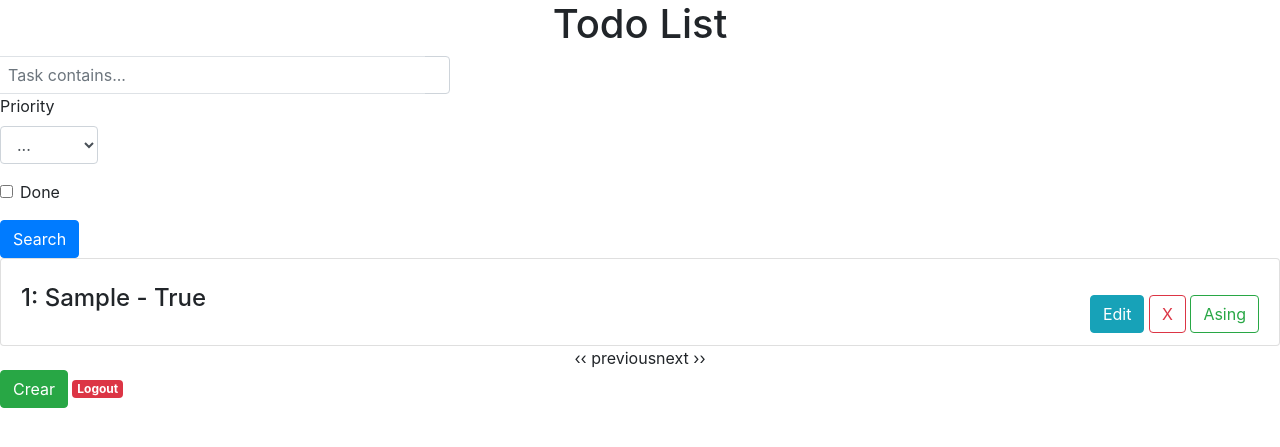
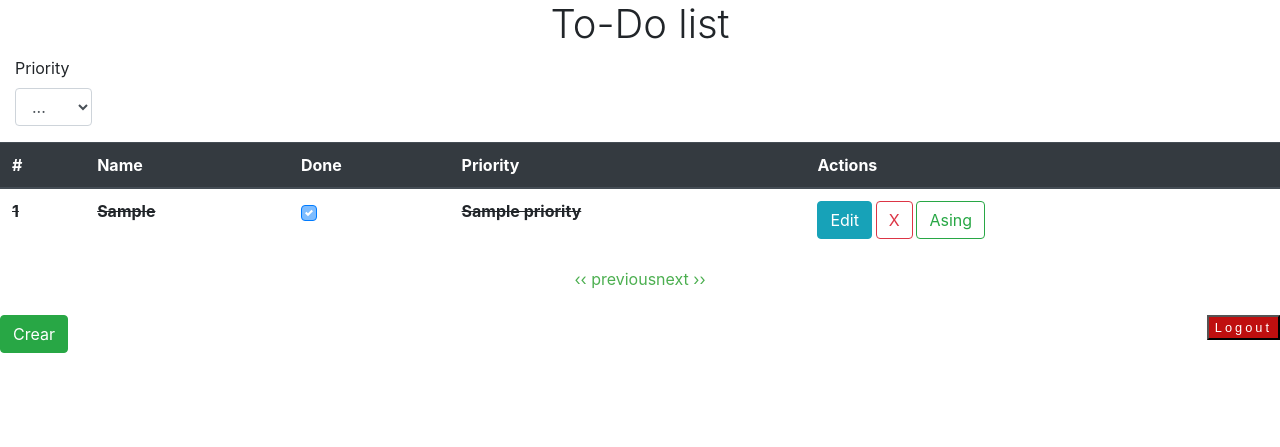
Before and after one commit to aramis-eb/todolist, a Django app: page / in a window 1280 px wide. Shown: the top 447 px of the page. Run offline with Django 3.2, Linux system fonts and the light colour scheme; a user stored in the database is signed in; tables that the repository leaves empty hold one stand-in row (values such as "Sample post"); lists and menus that the app fills with data are empty; some libraries are stand-ins or nearby versions.

Commit message:
make it better

```diff
--- /dev/null
+++ b/static/todolist/css/pagination.css
@@ -0,0 +1,10 @@
+.pagination {
+    justify-content: center;
+    color: #4CAF50;
+
+  }
+  .pagination a {
+    border-radius: 5px;
+    color: black;
+    text-decoration: none;
+  }
--- /dev/null
+++ b/static/todolist/css/todo_list/todo_list.css
@@ -0,0 +1,23 @@
+h1 {
+    text-align: center;
+    font-weight: 300;
+  }
+  table {
+    border-collapse: collapse;
+    table-layout: auto;
+    width: 30%;
+  }
+
+  table, th, td {
+    border: 1px transparent black;
+  }
+.Logout{
+    font-size: .8em;
+    font-family: 'Oswald', sans-serif;
+    bottom: -4px;
+    overflow: hidden;
+    letter-spacing: 3px;
+    background-color: rgb(191, 15, 15);
+    color: white;
+    float: right;
+}
--- a/templates/_pagination.html
+++ b/templates/_pagination.html
@@ -1,7 +1,8 @@
 {% load i18n %}
 {% load bootstrap4 %}
-{% bootstrap_css %}
-<div class="pagination justify-content-center">
+{% load static %}
+<link rel="stylesheet" type="text/css" href="{% static 'todolist/css/pagination.css' %}">
+<div class="pagination ">
     {% if page_obj.has_previous %}
         <a href="?{{ page_obj.previous_page_number.querystring }}" class="prev">&lsaquo;&lsaquo; {% trans "previous" %}</a>
     {% else %}
--- a/templates/todolist_app/todo_form.html
+++ b/templates/todolist_app/todo_form.html
@@ -1,6 +1,5 @@
 {% load bootstrap4 %}
 {% bootstrap_css %}
-
 <form class="form-group" method="post">{% csrf_token %}
     {{ form.as_p }}
     <input type="submit" value="Save">
--- a/templates/todolist_app/todo_list.html
+++ b/templates/todolist_app/todo_list.html
@@ -1,19 +1,12 @@
 {% load bootstrap4 %}
 {% bootstrap_css %}
-<h1><center>Todo List</center></h1>
+{% load static %}
+<link rel="stylesheet" type="text/css" href="{% static 'todolist/css/todo_list/todo_list.css' %}">
+<h1>To-Do list</h1>
 <form>
-    <div class="form-row">
-        <div class="input-group">
-            <input class="form-control py-2 border-right-0 border col-md-4" type="search" name="task_contains" placeholder="Task contains..." />
-            <span class="input-group-append">
-                <div class="input-group-text bg-transparent">
-                    <i class="fa fa-search"></i>
-                </div>
-            </span>
-        </div>
         <div class="form-group col-md-1">
-            <label for="inputPriority">Priority</label>
-            <select id="inputPriority" class="form-control">
+            <label for="priority">Priority</label>
+            <select id="priority" class="form-control">
             <option>...</option>
             <option>Low</option>
             <option>Medium</option>
@@ -21,37 +14,62 @@
             </select>
         </div>
     </div>
-    <div class="form-group">
-        <div class="form-check">
-            <input class="form-check-input" type="checkbox" id="gridCheck">
-            <label class="form-check-label" for="gridCheck">
-            Done
-            </label>
-        </div>
-    </div>
-    <button type="submit" class="btn btn-primary">Search</button>
 </from>
+<table class="table">
+    <thead class="thead-dark">
+        <tr>
+          <th scope="col">#</th>
+          <th scope="col">Name</th>
+          <th scope="col">Done</th>
+          <th scope="col">Priority</th>
+          <th scope="col">Actions</th>
+        </tr>
+      </thead>
+{% for todo in object_list %}
+    <tbody>
+        <tr>
+            {% if todo.done %}
+            <th><strike>{{ todo.id }} </strike></th>
+            <th><strike>{{ todo.tittle }}</strike></th>
+            <th>
+                    <div class="custom-control custom-checkbox">
+                    <input type="checkbox" class="custom-control-input" id="defaultCheckedDisabled2" checked disabled>
+                    <label class="custom-control-label" for="defaultCheckedDisabled2"></label>
+                    </div>
+            </th>
+            <th><strike>{{ todo.priority.name }}</strike></th>
+            <th> <a href="{% url 'todo_update' todo.id %}"><button type="button" class="btn btn-info">Edit</button></a>
+                <a href="{% url 'todo_delete' todo.id%}"><button type="button" class="btn btn-outline-danger">X</button></a>
+                <a href="{% url 'todo_asing' todo.id%}"><button type="button" class="btn btn-outline-success">Asing</button></a>
+            </th>
+            {% else %}
+            <th>{{ todo.id }} </th>
+            <th>{{ todo.tittle }}</th>
+            <th> <div class="custom-control custom-checkbox">
+                    <input type="checkbox" class="custom-control-input" id="defaultUncheckedDisabled2" disabled>
+                    <label class="custom-control-label" for="defaultUncheckedDisabled2"></label>
+                    </div>
+            </th>
+            <th>{{ todo.priority.name }}</th>
+            <th> <a href="{% url 'todo_update' todo.id %}"><button type="button" class="btn btn-info">Edit</button></a>
+                <a href="{% url 'todo_delete' todo.id%}"><button type="button" class="btn btn-outline-danger">X</button></a>
+                <a href="{% url 'todo_asing' todo.id%}"><button type="button" class="btn btn-outline-success">Asing</button></a>
+            </th>
+             {% endif %}
 
-<ul class="list-group justify-content-center">
-{% for todo in object_list %}
-    <li class="list-group-item d-flex justify-content-between align-items-center">
-    <h4>{{ todo.id }}:  {{ todo.tittle }} - {{ todo.done }}</h4>
-   <div> <br> <a href="{% url 'todo_update' todo.id %}"><button type="button" class="btn btn-info">Edit</button></a>
-    <a href="{% url 'todo_delete' todo.id%}"><button type="button" class="btn btn-outline-danger">X</button></a>
-    <a href="{% url 'todo_asing' todo.id%}"><button type="button" class="btn btn-outline-success">Asing</button></a>
+    </tbody>
 
-    </div>
-    </li>
 {% empty %}
     <li>No todo yet.</li>
 {% endfor %}
-
+</table>
 </ul>
 
 {% include "_pagination.html" %}
+<br>
 <a href="{% url 'todo_create' %}">
 <button type="button" class="btn btn-success">Crear</button>
 </a>
 <a href ="{% url 'todo_logout' %}">
-<span class="badge badge-danger">Logout</span>
+<button type="button" class='Logout'>Logout</button>
 </a>
--- a/todolist/settings.py
+++ b/todolist/settings.py
@@ -134,3 +134,7 @@ PAGINATION_SETTINGS = {
 
     'SHOW_FIRST_PAGE_WHEN_INVALID': True,
 }
+STATICFILES_DIRS = [
+    os.path.join(BASE_DIR, "static"),
+    'static/',
+]
--- a/todolist_app/views.py
+++ b/todolist_app/views.py
@@ -10,7 +10,7 @@ from django.views.generic.edit import (
     DeleteView
     )
 from django.views.generic.detail import DetailView
-from .models import Todo
+from .models import Todo, Priority
 from django.contrib.auth import authenticate, login
 from django.contrib.auth.mixins import LoginRequiredMixin
 from django.core.exceptions import PermissionDenied
@@ -27,7 +27,7 @@ class TodoListView(
     FilterTodoPermission,
     ListView
         ):
-    paginate_by = 3
+    paginate_by = 5
 
     def get_queryset(self):
         return Todo.objects.filter(assigned_user=self.request.user)
```
Also changed, not shown: static/todolist/css/login/login.css (added, +73 -0 lines), templates/registration/login.html (+10 -20 lines), static/todolist/img/avatar.png (added), static/todolist/img/eventbrite.png (added).
